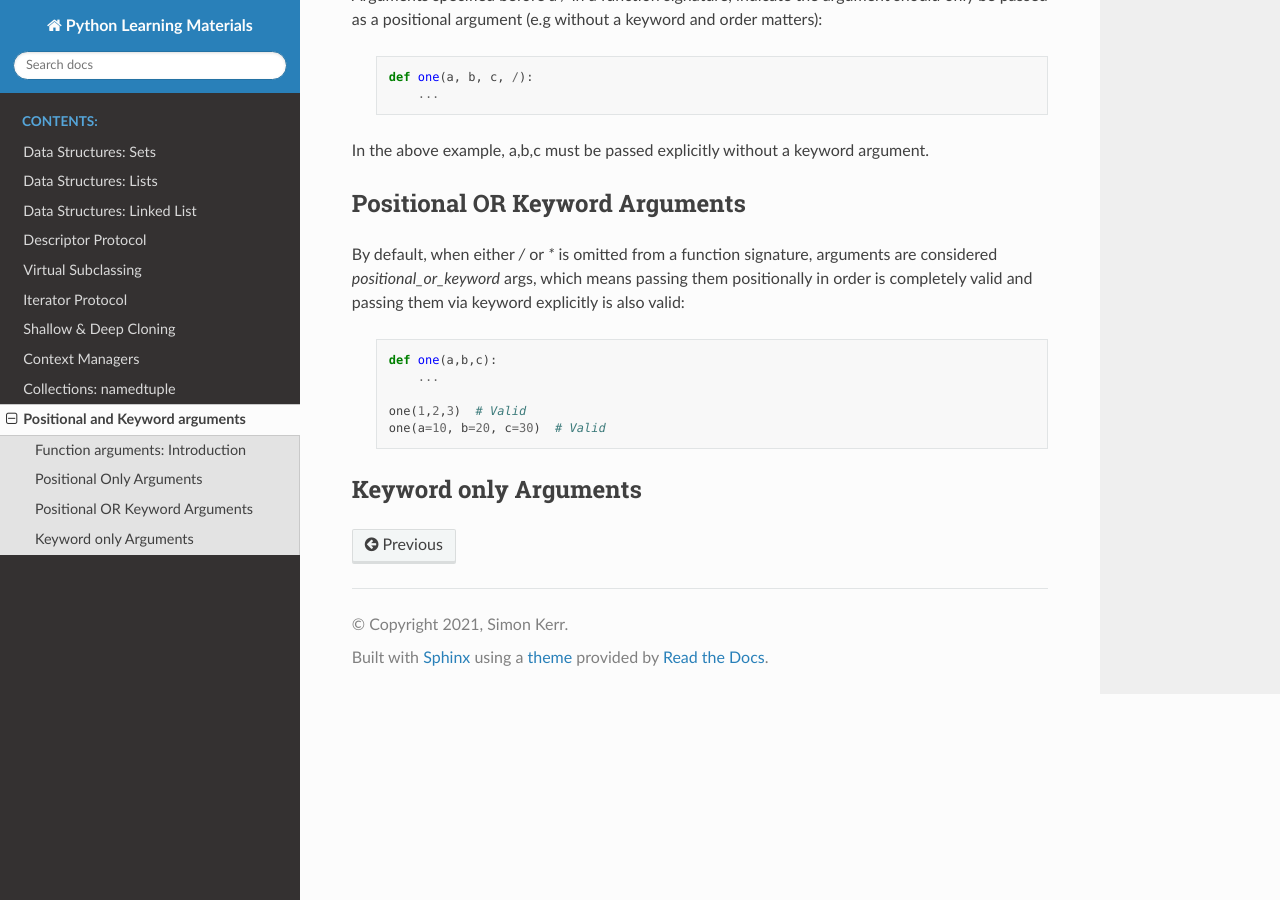
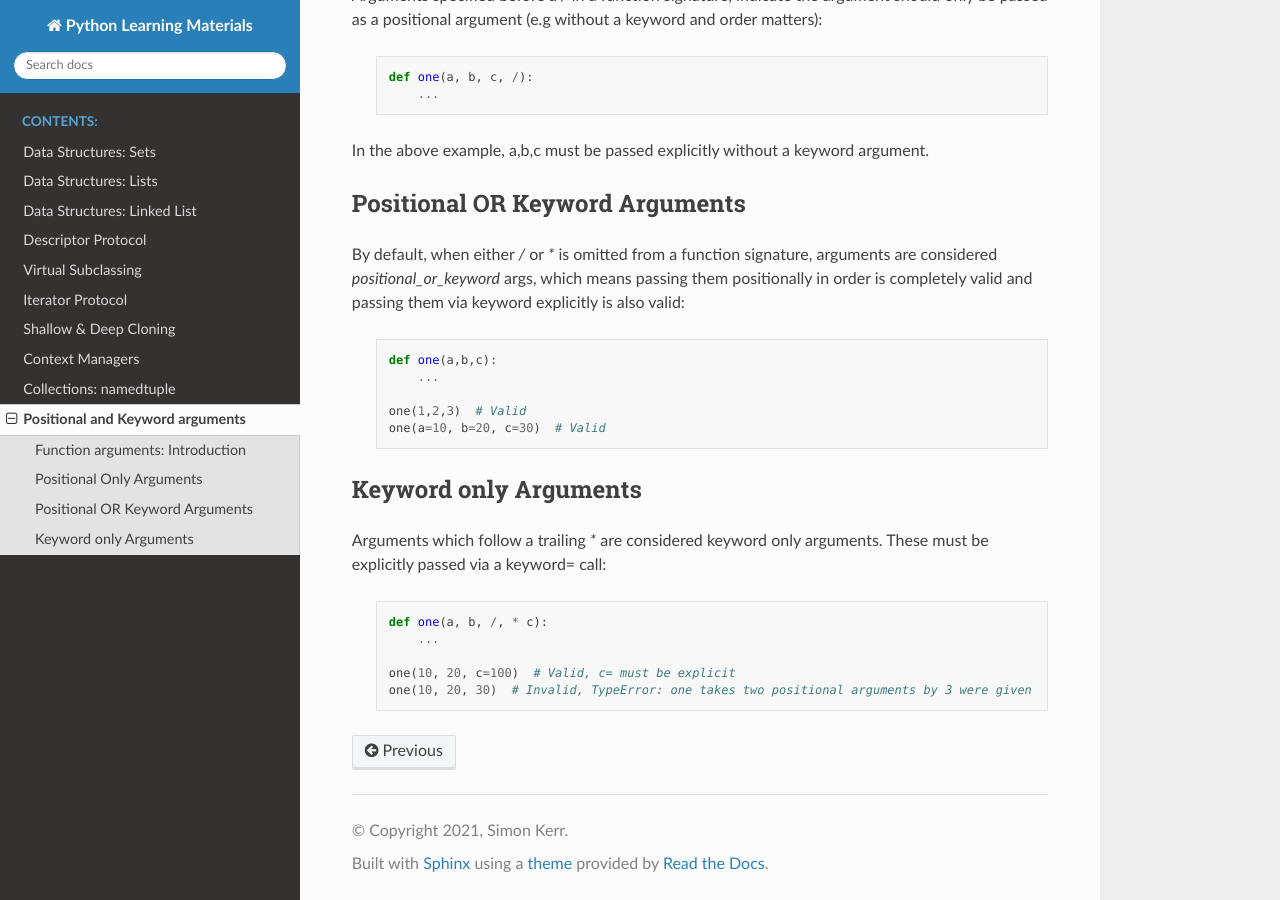
Before and after one commit to symonk/pydocs, a Sphinx documentation site: the page built from docs/source/pos_keyword_args.rst, in a window 1280 px wide and 900 px high, scrolled down 681 px. Built offline with Sphinx 7.4.7 and the Read the Docs theme 2.0.0, drawn with Linux system fonts in a browser that asks for light colours.

Commit message:
adding documentation for keyword only function args

```diff
--- a/docs/source/pos_keyword_args.rst
+++ b/docs/source/pos_keyword_args.rst
@@ -52,3 +52,13 @@ is completely valid and passing them via keyword explicitly is also valid:
 
 Keyword only Arguments
 -----------------------
+Arguments which follow a trailing `*` are considered keyword only arguments.  These must
+be explicitly passed via a keyword= call:
+
+    .. code-block:: python
+
+        def one(a, b, /, * c):
+            ...
+
+        one(10, 20, c=100)  # Valid, c= must be explicit
+        one(10, 20, 30)  # Invalid, TypeError: one takes two positional arguments by 3 were given
```
